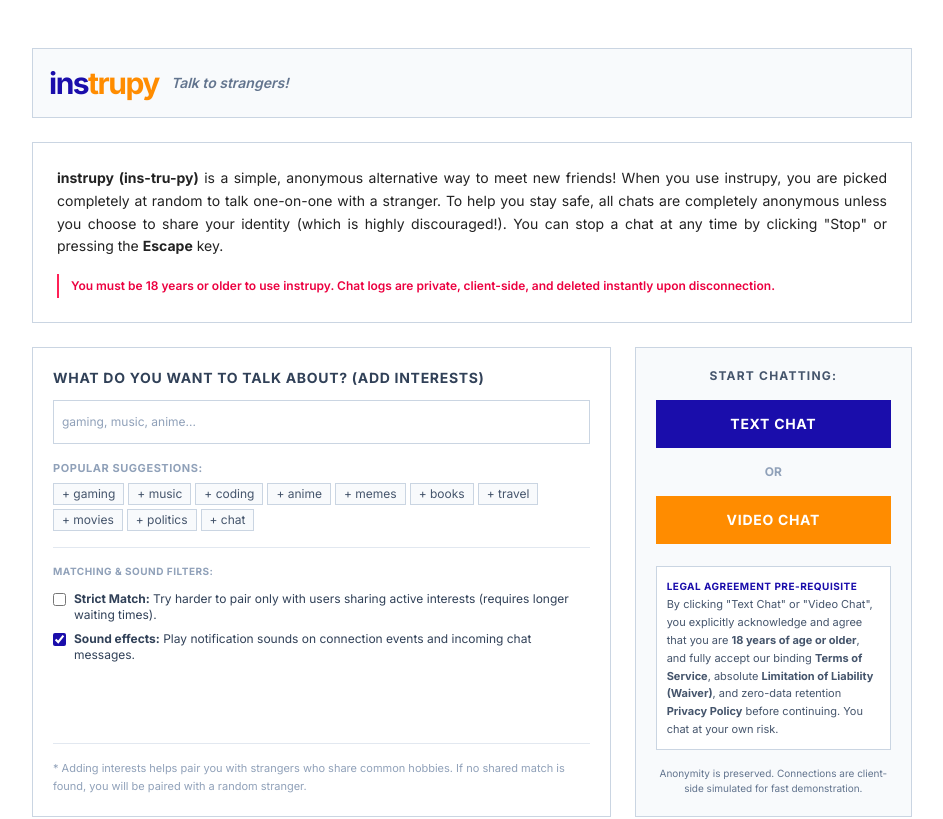
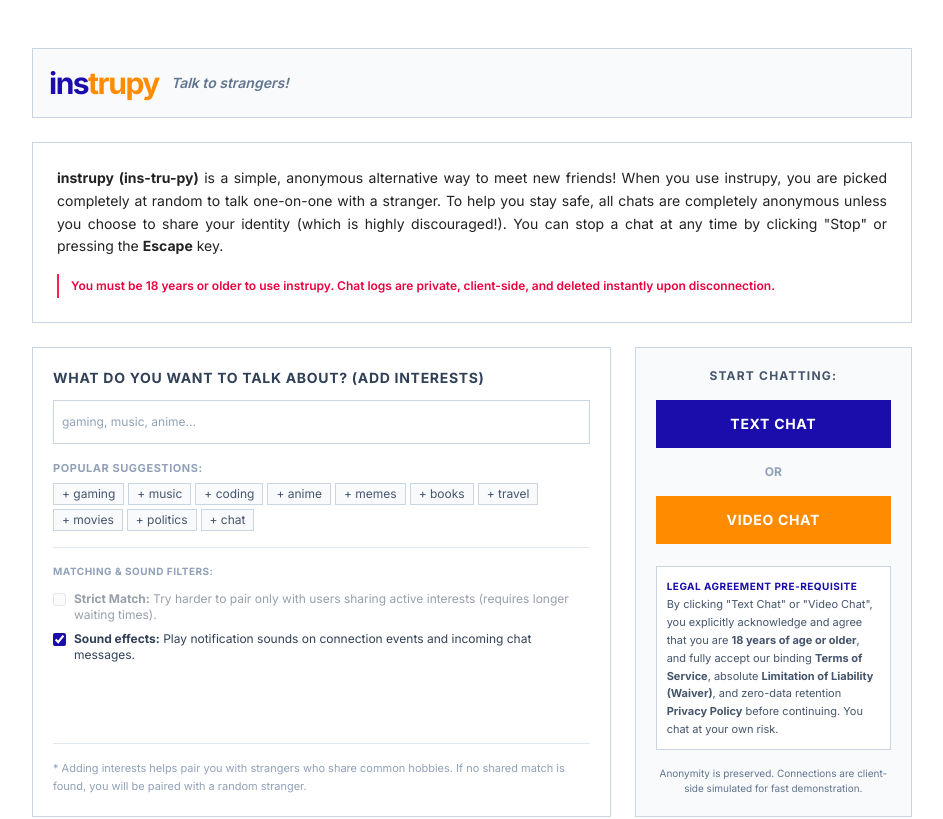
Before and after one commit to anujsehrawat1/instrupy-omegle-, a React (Vite) app: page / in a window 1280 px wide. Shown: the top 819 px of the page, without its empty margins (168-1111 px from the left). Built offline with nearby package versions, Linux system fonts and the light colour scheme.

Commit message:
Disable strict mode when no interests are added

```diff
--- a/src/components/ChatView.tsx
+++ b/src/components/ChatView.tsx
@@ -610,7 +610,7 @@
     }
 
     if (socketRef.current) {
-      socketRef.current.emit('start_search', { mode, interests, strict, location: currentLocation });
+      socketRef.current.emit('start_search', { mode, interests, strict: strict && interests.length > 0, location: currentLocation });
     }
   };
 
--- a/src/components/HomeView.tsx
+++ b/src/components/HomeView.tsx
@@ -152,12 +152,13 @@
             {/* Additional Settings (Checkbox filter options) */}
             <div className="border-t border-slate-200 pt-4 mt-4 flex flex-col gap-2">
               <span className="text-[10px] font-bold uppercase tracking-wider text-slate-400 block mb-1">Matching & Sound Filters:</span>
-              <label className="flex items-start gap-2 text-xs text-slate-700 cursor-pointer select-none">
+              <label className={`flex items-start gap-2 text-xs text-slate-700 select-none ${interests.length === 0 ? 'opacity-50 cursor-not-allowed' : 'cursor-pointer'}`}>
                 <input
                   type="checkbox"
-                  checked={strictMatch}
+                  checked={strictMatch && interests.length > 0}
+                  disabled={interests.length === 0}
                   onChange={e => setStrictMatch(e.target.checked)}
-                  className="mt-0.5 accent-[#1a0dab]"
+                  className={`mt-0.5 accent-[#1a0dab] ${interests.length === 0 ? 'cursor-not-allowed' : ''}`}
                 />
                 <span><strong>Strict Match:</strong> Try harder to pair only with users sharing active interests (requires longer waiting times).</span>
               </label>
```
